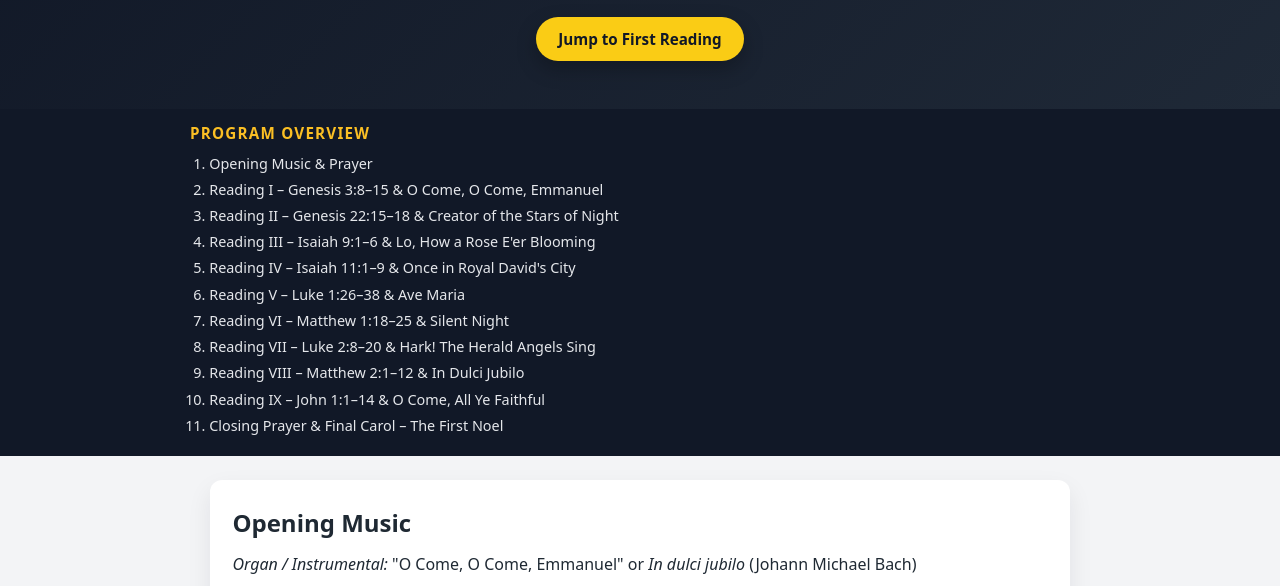
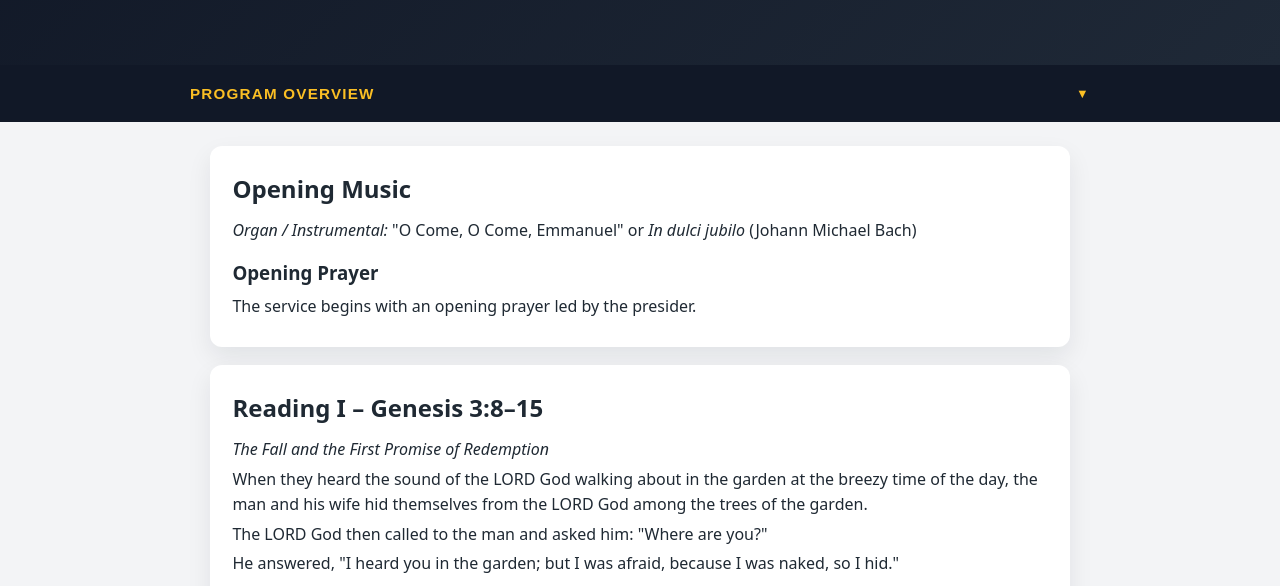
Before and after one commit to stpaulqueens-it/vox-sacra, a plain HTML site: page index.html in a window 1280 px wide. Shown: the part 166-752 px from the top of the page. Drawn offline with Linux system fonts and the light colour scheme.

Commit message:
collapsible toc and remove button

```diff
--- a/index.html
+++ b/index.html
@@ -18,15 +18,17 @@
       <p class="subtitle">Lessons &amp; Carols</p>
       <p class="meta lang-en">Scripture readings and carols for this evening's service.</p>
       <p class="meta lang-ko" style="display: none;">이 밤 예배를 위한 성경 낭독과 성가입니다.</p>
-      <a href="#reading1" class="primary-button lang-en">Jump to First Reading</a>
-      <a href="#reading1" class="primary-button lang-ko" style="display: none;">첫 번째 낭독으로 이동</a>
     </div>
   </header>
 
   <nav class="toc">
     <div class="toc-inner">
-      <h2 class="lang-en">Program Overview</h2>
-      <h2 class="lang-ko" style="display: none;">프로그램 개요</h2>
+      <button class="toc-toggle" id="tocToggle" aria-expanded="false">
+        <span class="lang-en">Program Overview</span>
+        <span class="lang-ko" style="display: none;">프로그램 개요</span>
+        <span class="toc-arrow">▼</span>
+      </button>
+      <div class="toc-content" id="tocContent">
       <ol class="lang-en">
         <li><a href="#opening">Opening Music &amp; Prayer</a></li>
         <li><a href="#reading1">Reading I – Genesis 3:8–15</a> &amp; <a href="#carol1">O Come, O Come, Emmanuel</a></li>
@@ -53,6 +55,7 @@
         <li><a href="#reading9">낭독 9 – 요한복음 1:1-14</a> &amp; <a href="#carol9">오라 모든 신실한 자들</a></li>
         <li><a href="#closing">마침 기도 및 마지막 성가 – 첫 번째 노엘</a></li>
       </ol>
+      </div>
     </div>
   </nav>
 
@@ -571,6 +574,18 @@
 
     // Initialize with English
     switchLanguage('en');
+
+    // Table of contents dropdown functionality
+    const tocToggle = document.getElementById('tocToggle');
+    const tocContent = document.getElementById('tocContent');
+
+    tocToggle.addEventListener('click', () => {
+      const isExpanded = tocToggle.getAttribute('aria-expanded') === 'true';
+      tocToggle.setAttribute('aria-expanded', !isExpanded);
+      tocContent.style.display = isExpanded ? 'none' : 'block';
+      const arrow = tocToggle.querySelector('.toc-arrow');
+      arrow.textContent = isExpanded ? '▼' : '▲';
+    });
   </script>
 </body>
 </html>
--- a/styles.css
+++ b/styles.css
@@ -103,7 +103,7 @@ body {
 .toc {
   background: #111827;
   color: #e5e7eb;
-  padding: 0.75rem 1.25rem 1rem;
+  padding: 0.75rem 1.25rem;
   position: sticky;
   top: 0;
   z-index: 20;
@@ -115,29 +115,55 @@ body {
   font-size: 0.9rem;
 }
 
-.toc h2 {
+.toc-toggle {
+  width: 100%;
+  display: flex;
+  justify-content: space-between;
+  align-items: center;
+  background: transparent;
+  border: none;
+  color: #fbbf24;
   font-size: 0.95rem;
-  margin: 0 0 0.4rem;
+  font-weight: 600;
   text-transform: uppercase;
   letter-spacing: 0.08em;
-  color: #fbbf24;
+  padding: 0.5rem 0;
+  cursor: pointer;
+  transition: color 0.2s;
 }
 
-.toc ol {
+.toc-toggle:hover {
+  color: #facc15;
+}
+
+.toc-arrow {
+  margin-left: 0.5rem;
+  font-size: 0.8rem;
+  transition: transform 0.2s;
+}
+
+.toc-content {
+  display: none;
+  margin-top: 0.5rem;
+  padding-top: 0.5rem;
+  border-top: 1px solid rgba(251, 191, 36, 0.2);
+}
+
+.toc-content ol {
   margin: 0;
   padding-left: 1.2rem;
 }
 
-.toc li {
+.toc-content li {
   margin: 0.2rem 0;
 }
 
-.toc a {
+.toc-content a {
   color: #e5e7eb;
   text-decoration: none;
 }
 
-.toc a:hover {
+.toc-content a:hover {
   text-decoration: underline;
 }
 
```
